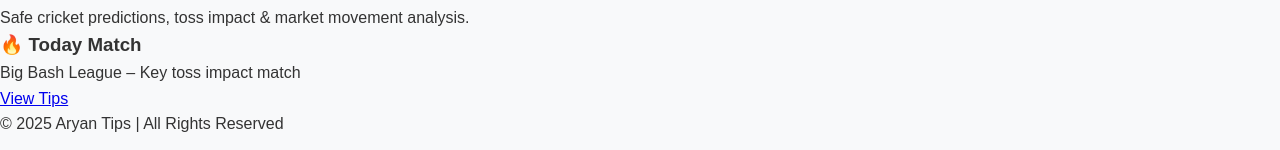
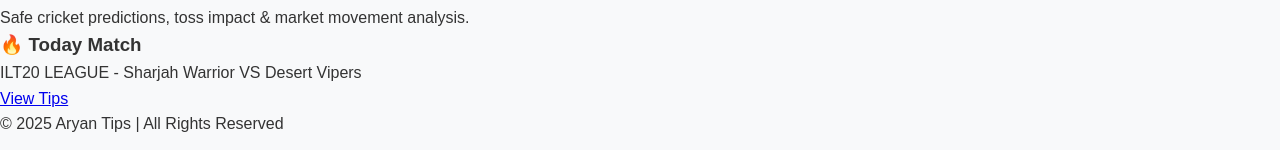
Before and after one commit to aryanpachani1/aryan-tips, a plain HTML site: page index.html in a window 1280 px wide. Shown: the part 166-316 px from the top of the page. Drawn offline with Linux system fonts and the light colour scheme.

Commit message:
Update index.html

```diff
--- a/index.html
+++ b/index.html
@@ -23,7 +23,7 @@
 
 <div class="card">
 <h3>🔥 Today Match</h3>
-<p>Big Bash League – Key toss impact match</p>
+<p>ILT20 LEAGUE - Sharjah Warrior VS Desert Vipers </p>
 <a href="today-tips.html" class="btn">View Tips</a>
 </div>
 </div>
```
